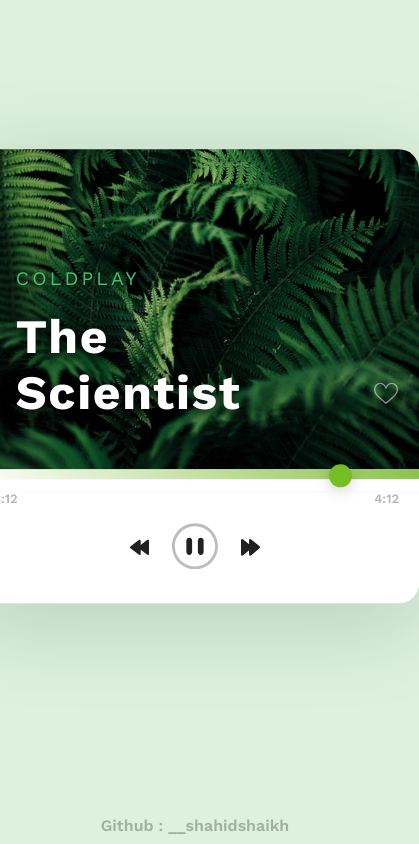
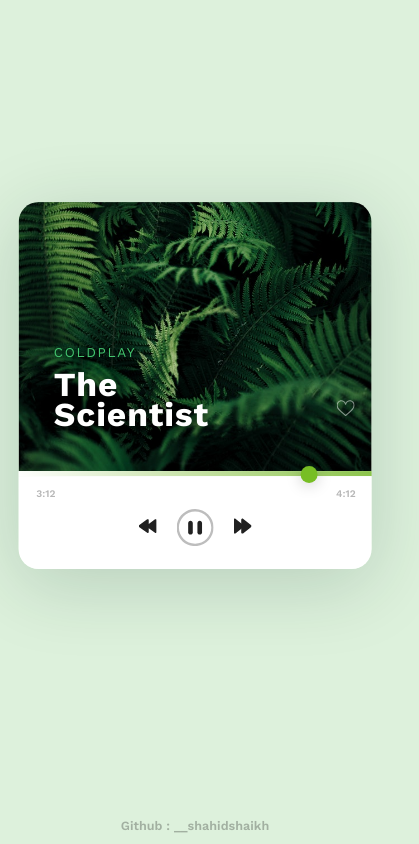
Before and after one commit to shahidshaikhs/CSS-Music-Card, a plain HTML site: page index.html in a window 390 px wide. Shown: the whole page, 419 px wide, since content can reach past the window. Drawn offline with nearby package versions, Linux system fonts and the light colour scheme.

Commit message:
Responsiveness Added

```diff
--- /dev/null
+++ b/css/main.css
@@ -0,0 +1,215 @@
+@import url('https://fonts.googleapis.com/css?family=Work+Sans:400,600,700');
+
+*,
+*::after,
+*::before {
+    padding: 0;
+    margin: 0;
+    font-size: inherit;
+    box-sizing: inherit;
+}
+
+html{
+    font-size: 62.5%;
+}
+
+body {
+    position: relative;
+    height: 100vh;
+    background-color: #ddf1dc;
+    animation: fadeIn 200ms ease-in-out;
+    backface-visibility: hidden;
+    font-family: 'Work Sans', sans-serif;
+    box-sizing: border-box;
+}
+
+.box-container {
+    position: absolute;
+    top: 50%;
+    left: 50%;
+    transform: translate(-50%, -60%);
+    border-radius: 20px;
+    width: 42rem;
+    box-shadow: 0 1.7rem 9rem rgba(11, 49, 38, 0.18);
+}
+
+.image-box{
+    position: relative;
+    border-top-left-radius: 20px;
+    border-top-right-radius: 20px;
+    background-position: center;
+    background-size: cover;
+    background-repeat: no-repeat;
+    background-image: url(../images/bg-image.jpg);
+    width: 100%;
+    height: 32rem;
+}
+
+.text-box{
+    left: 10%;
+    position: absolute;
+    bottom: 15%;
+}
+
+.artist{
+    color: rgb(67, 196, 110);
+    text-transform: uppercase;
+    font-weight: 400;
+    font-size: 1.6rem;
+    letter-spacing: .2rem;
+    text-shadow: 0px 3px 13px rgb(0, 0, 0);
+    animation: fadeIn 700ms ease-out;
+    backface-visibility: hidden;
+}
+
+.song{
+    width: 80%;
+    line-height: 3.6rem;
+    margin-top: 1.2rem;
+    color: rgb(255, 255, 255);
+    font-weight: 700;
+    font-size: 4rem;
+    letter-spacing: .1rem;
+    text-shadow: 0px 3px 13px rgb(0, 0, 0);
+    animation: fadeIn 600ms ease-out;
+    backface-visibility: hidden;
+}
+
+.like-image{
+    position: absolute;
+    height: 2.2rem;
+    bottom: 20%;
+    left: 90%;
+    opacity: 0.5;
+    animation: fadeInRotate 1s ease-out;
+}
+
+.controls{
+    border-bottom-left-radius: 20px;
+    border-bottom-right-radius: 20px;
+    padding: 1.5rem 2rem;
+    background-color: #FFF;
+}
+
+.progress-bar{
+    position: relative;
+    height: .6rem;
+    background: linear-gradient(45deg, rgb(255, 255, 255), #8BC34A);
+}
+
+.progress-dot{
+    height: 2rem;
+    width: 2rem;
+    background-color: rgb(119, 190, 36);
+    border-radius: 100px;
+    position: absolute;
+    top: -.6rem;
+    left: 80%;
+    box-shadow: 0 2px 15px rgba(0, 0, 0, 0.21);
+    z-index: 1;
+    animation: fadeIn 900ms ease-in-out;
+    backface-visibility: hidden;
+}
+
+.control-box{
+    margin: 1rem 0;
+    text-align: center;
+    animation: fadeIn 500ms ease-in-out;
+    backface-visibility: hidden;
+}
+
+.image{
+    backface-visibility: hidden;
+    width: 2.2rem;
+    margin-bottom: 1.2rem;
+    transition: all 300ms ease-in-out;
+}
+
+.image:nth-child(2){
+    margin: 0 2rem;
+    width: 4.4rem;
+    transition: all 300ms ease-in-out;
+    z-index: 1;
+}
+
+
+.image:nth-child(2):hover{
+    transform: scale(1.2);
+    cursor: pointer;
+}
+
+.image:hover{
+    transform: scale(1.1);
+    cursor: pointer;
+}
+
+.credit{
+    text-decoration: none;
+    left: 50%;
+    top: 98%;
+    position: absolute;
+    color: rgba(0, 0, 0, 0.267);
+    text-align: center;
+    font-weight: 600;
+    transform: translate(-50%, -60%);
+    font-size: 1.5rem;
+}
+
+.timing-box{
+    background-color: #FFF;
+    position: relative;
+    width: 100%;
+    padding-top: 1.4rem;
+    backface-visibility: hidden;
+}
+
+.timing-box p:nth-child(2){
+    position: absolute;
+    left: 90%;
+    animation: fadeIn 1.2s ease-in-out;
+}
+
+.timing-box p:nth-child(1){
+    position: absolute;
+    left: 5%;
+    animation: fadeIn 2s ease-in-out;
+}
+
+.timing-box p{
+    color: rgb(182, 182, 182);
+    font-size: 1.2rem;
+    font-weight: 600;
+}
+
+
+@keyframes fadeIn {
+    0%{
+        opacity: 0;
+        transform: scale(0)
+    }
+
+    100%{
+        transform: scale(1);
+    }
+}
+
+@keyframes fadeInRotate {
+    0%{
+        opacity: 0;
+        transform: scale(0);
+        transform: rotate(180deg)
+    }
+
+    100%{
+        transform: scale(1);
+    }
+}
+
+/* Media Query */
+
+@media only screen and (max-width:481px){
+    /* default iPad screens */
+    html{
+        font-size: 52.5%;
+    }
+ }
--- a/index.html
+++ b/index.html
@@ -6,7 +6,7 @@
     <meta http-equiv="X-UA-Compatible" content="IE=edge">
     <title>Page Title</title>
     <meta name="viewport" content="width=device-width, initial-scale=1">
-    <link rel="stylesheet" type="text/css" media="screen" href="main.css" />
+    <link rel="stylesheet" type="text/css" media="screen" href="css/main.css" />
 </head>
 
 <body>
@@ -20,7 +20,7 @@
                     The Scientist
                 </div>
             </div>
-            <img src="like.svg" alt="" class="like-image">
+            <img src="images/like.svg" alt="" class="like-image">
         </div>
         <div class="progress-bar">
             <div class="progress-dot"></div>
@@ -31,9 +31,9 @@
         </div>
         <div class="controls">
             <div class="control-box">
-                <img class="image" src="previous-button.svg" alt="">
-                <img class="image" src="pause-button.svg" alt="">
-                <img class="image" src="forward-button.svg" alt="">
+                <img class="image" src="images/previous-button.svg" alt="">
+                <img class="image" src="images/pause-button.svg" alt="">
+                <img class="image" src="images/forward-button.svg" alt="">
             </div>
         </div>
     </div>
--- a/main.css
+++ /dev/null
@@ -1,211 +0,0 @@
-@import url('https://fonts.googleapis.com/css?family=Work+Sans:400,600,700');
-
-* {
-    padding: 0;
-    margin: 0;
-    font-size: inherit;
-    box-sizing: border-box;
-}
-
-body {
-    font-size: 62.5%;
-    position: relative;
-    height: 100vh;
-    background-color: #ddf1dc;
-    animation: fadeIn 200ms ease-in-out;
-    backface-visibility: hidden;
-    font-family: 'Work Sans', sans-serif;
-}
-
-.box-container {
-    position: absolute;
-    top: 50%;
-    left: 50%;
-    transform: translate(-50%, -60%);
-    border-radius: 20px;
-    width: 28rem;
-    box-shadow: 0 17px 90px rgba(11, 49, 38, 0.18);
-}
-
-.image-box{
-    position: relative;
-    border-top-left-radius: 20px;
-    border-top-right-radius: 20px;
-    background-position: center;
-    background-size: cover;
-    background-repeat: no-repeat;
-    background-image: url(bg-image.jpg);
-    width: 100%;
-    height: 20rem;
-}
-
-.text-box{
-    left: 10%;
-    position: absolute;
-    bottom: 15%;
-}
-
-.artist{
-    color: rgb(67, 196, 110);
-    text-transform: uppercase;
-    font-weight: 400;
-    font-size: 1.2rem;
-    letter-spacing: .2rem;
-    text-shadow: 0px 3px 13px rgb(0, 0, 0);
-    animation: fadeIn 700ms ease-out;
-    backface-visibility: hidden;
-}
-
-.song{
-    width: 80%;
-    line-height: 3.5rem;
-    margin-top: 1.2rem;
-    color: rgb(255, 255, 255);
-    font-weight: 700;
-    font-size: 3rem;
-    letter-spacing: .1rem;
-    text-shadow: 0px 3px 13px rgb(0, 0, 0);
-    animation: fadeIn 600ms ease-out;
-    backface-visibility: hidden;
-}
-
-.like-image{
-    position: absolute;
-    height: 1.5rem;
-    bottom: 20%;
-    left: 90%;
-    opacity: 0.5;
-    animation: fadeInRotate 1s ease-out;
-}
-
-.controls{
-    border-bottom-left-radius: 20px;
-    border-bottom-right-radius: 20px;
-    padding: 1rem 2rem;
-    background-color: #FFF;
-}
-
-.progress-bar{
-    position: relative;
-    height: .6rem;
-    background: linear-gradient(45deg, rgb(255, 255, 255), #8BC34A);
-}
-
-.progress-dot{
-    height: 1.4rem;
-    width: 1.4rem;
-    background-color: rgb(119, 190, 36);
-    border-radius: 100px;
-    position: absolute;
-    top: -.3rem;
-    left: 80%;
-    box-shadow: 0 2px 15px rgba(0, 0, 0, 0.21);
-    z-index: 1;
-    animation: fadeIn 900ms ease-in-out;
-    backface-visibility: hidden;
-}
-
-.control-box{
-    margin: 1rem 0;
-    text-align: center;
-    animation: fadeIn 500ms ease-in-out;
-    backface-visibility: hidden;
-}
-
-.image{
-    backface-visibility: hidden;
-    width: 5%;
-    margin-bottom: .8rem;
-    transition: all 300ms ease-in-out;
-}
-
-.image:nth-child(2){
-    margin: 0 20px;
-    width: 12%;
-    transition: all 300ms ease-in-out;
-    z-index: 1;
-}
-
-
-.image:nth-child(2):hover{
-    transform: scale(1.2);
-    cursor: pointer;
-}
-
-.image:hover{
-    transform: scale(1.1);
-    cursor: pointer;
-}
-
-.credit,
-.credit:link,
-.credit:active{
-    text-decoration: none;
-    left: 50%;
-    top: 98%;
-    position: absolute;
-    color: rgba(0, 0, 0, 0.267);
-    text-align: center;
-    font-weight: 600;
-    transform: translate(-50%, -60%);
-    font-size: 1rem;
-}
-
-.timing-box{
-    background-color: #FFF;
-    position: relative;
-    width: 100%;
-    padding-top: .8rem;
-    backface-visibility: hidden;
-}
-
-.timing-box p:nth-child(2){
-    position: absolute;
-    left: 90%;
-    animation: fadeIn 2s ease-in-out;
-}
-
-.timing-box p:nth-child(1){
-    position: absolute;
-    left: 5%;
-    animation: fadeIn 2s ease-in-out;
-}
-
-.timing-box p{
-    color: rgb(182, 182, 182);
-    font-size: .8rem;
-    font-weight: 600;
-}
-
-
-@keyframes fadeIn {
-    0%{
-        opacity: 0;
-        transform: scale(0)
-    }
-
-    100%{
-        transform: scale(1);
-    }
-}
-
-@keyframes fadeInRotate {
-    0%{
-        opacity: 0;
-        transform: scale(0);
-        transform: rotate(180deg)
-    }
-
-    100%{
-        transform: scale(1);
-    }
-}
-
-/* Media Query */
-
-@media only screen and (max-width:481px){
-    /* default iPad screens */
-    body{
-        font-size: 52.5%;
-    }
- }
```
Also changed, not shown: images/bg-image.jpg (renamed from bg-image.jpg), images/forward-button.svg (renamed from forward-button.svg), images/like.svg (renamed from like.svg), images/pause-button.svg (renamed from pause-button.svg), images/previous-button.svg (renamed from previous-button.svg), 1 other file.
